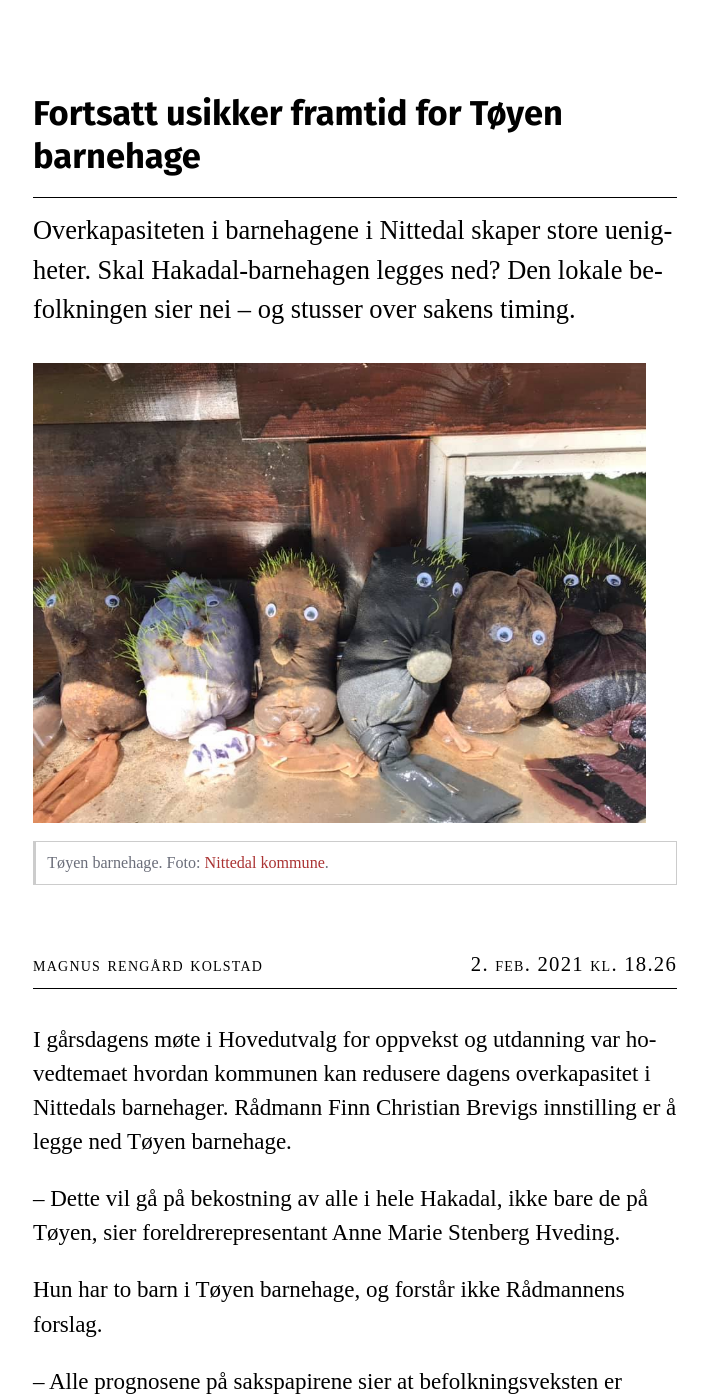
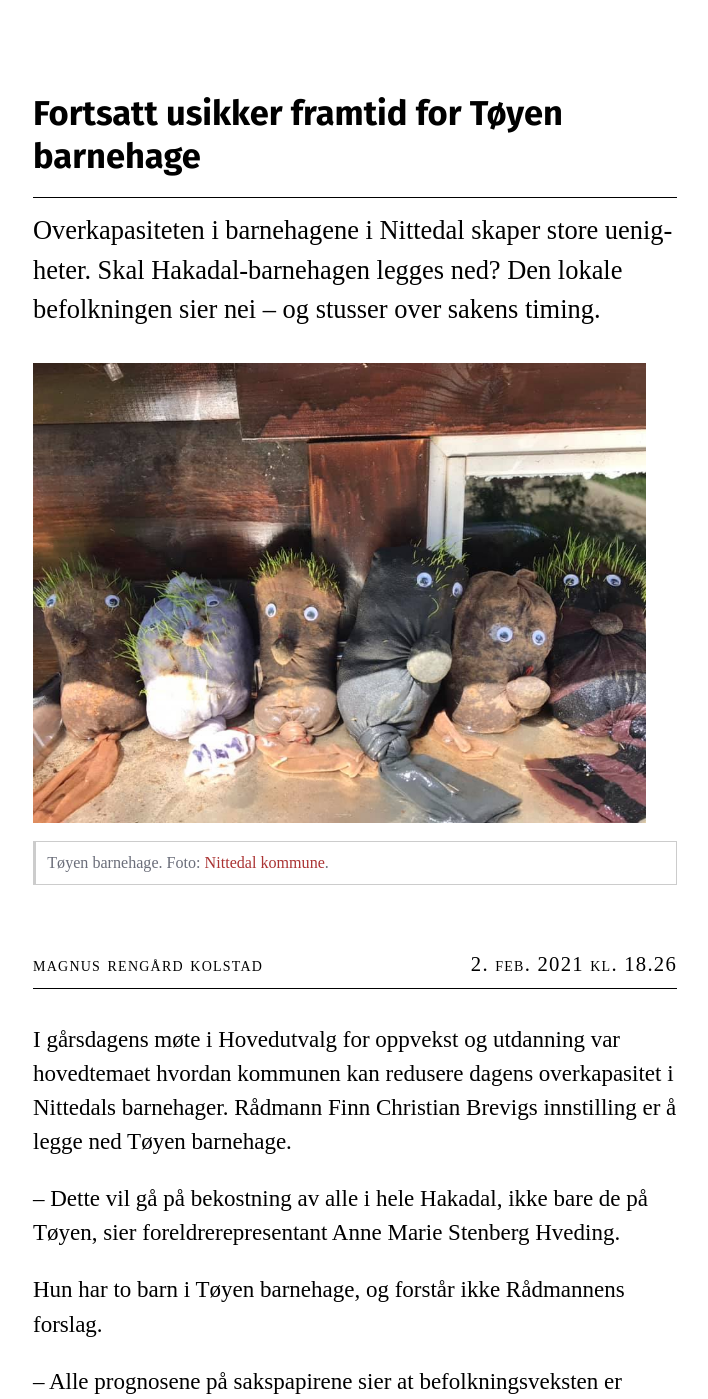
Before and after one commit to kolstadmagnus/blog, a PHP site: page /toyen-barnehage.html in a window 1280 px wide. Shown: the top 1399 px of the page, without its empty margins (285-993 px from the left). Run offline with PHP 8.4, Linux system fonts and the light colour scheme; some web fonts are replaced.

Commit message:
Update style.css

```diff
--- a/style.css
+++ b/style.css
@@ -147,6 +147,8 @@ blockquote {
   hyphens: auto;
   -ms-hyphens: auto;
   -webkit-hyphens: auto;
+
+  hyphenate-limit-chars: 6 3 2;
 }
 
 /* don't hyphenate important words! */
```
